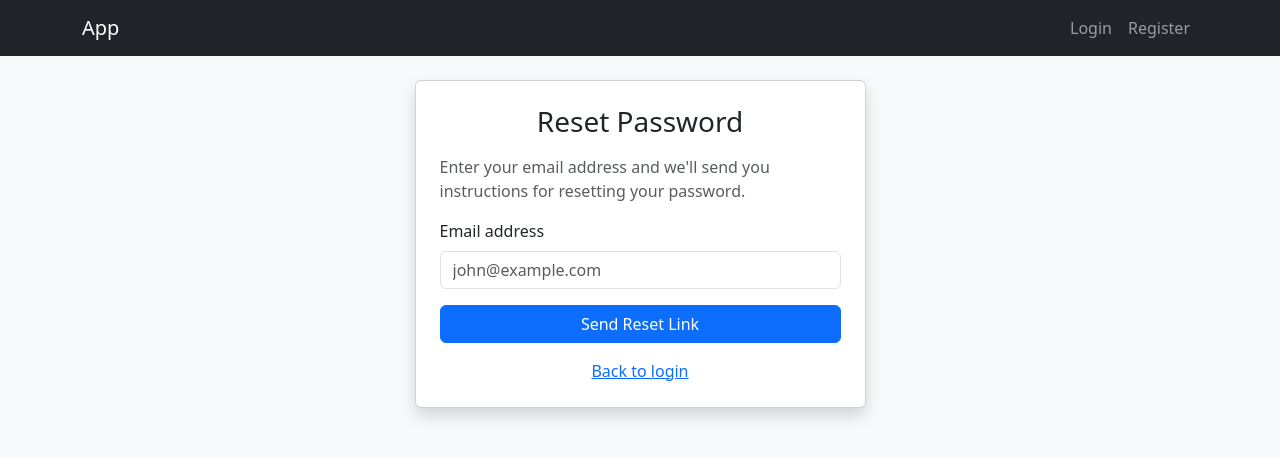
After one commit to kulfonnnn/secure-web-application, a Django app: page /password-reset/ in a window 1280 px wide. The commit adds this page. Shown: the top 458 px of the page. Run offline with Django 5.2, Linux system fonts and the light colour scheme.

Commit message:
Add password reset with one-time email token

```diff
--- a/accounts/templates/accounts/login.html
+++ b/accounts/templates/accounts/login.html
@@ -30,7 +30,8 @@
                 </form>
 
                 <div class="text-center mt-3">
-                    <a href="{% url 'accounts:register' %}">Don't have an account? Register</a>
+                <a href="{% url 'accounts:password_reset' %}">Forgot password?</a><br>
+                <a href="{% url 'accounts:register' %}">Don't have an account? Register</a>
                 </div>
             </div>
         </div>
--- /dev/null
+++ b/accounts/templates/accounts/password_reset_form.html
@@ -0,0 +1,33 @@
+{% extends "accounts/base.html" %}
+{% block title %}Reset Password{% endblock %}
+
+{% block content %}
+<div class="row justify-content-center">
+    <div class="col-md-5">
+        <div class="card shadow">
+            <div class="card-body p-4">
+                <h3 class="text-center mb-3">Reset Password</h3>
+                <p class="text-muted">
+                    Enter your email address and we'll send you instructions for resetting your password.
+                </p>
+
+                <form method="post" novalidate>
+                    {% csrf_token %}
+                    <div class="mb-3">
+                        <label class="form-label">Email address</label>
+                        <input type="email" name="email" class="form-control"
+                               placeholder="john@example.com" required>
+                    </div>
+                    <button type="submit" class="btn btn-primary w-100">
+                        Send Reset Link
+                    </button>
+                </form>
+
+                <div class="text-center mt-3">
+                    <a href="{% url 'accounts:login' %}">Back to login</a>
+                </div>
+            </div>
+        </div>
+    </div>
+</div>
+{% endblock %}
--- /dev/null
+++ b/accounts/templates/accounts/password_reset_subject.txt
@@ -0,0 +1 @@
+Password Reset Request
--- a/accounts/urls.py
+++ b/accounts/urls.py
@@ -1,4 +1,5 @@
-from django.urls import path
+from django.contrib.auth import views as auth_views
+from django.urls import path, reverse_lazy
 from . import views
 
 app_name = 'accounts'
@@ -8,5 +9,32 @@ urlpatterns = [
     path('login/', views.login_view, name='login'),
     path('register/', views.register_view, name='register'),
     path('logout/', views.logout_view, name='logout'),
-    path('dashboard/', views.dashboard_view, name='dashboard')
+    path('dashboard/', views.dashboard_view, name='dashboard'),
+
+    path('password-reset/',
+             auth_views.PasswordResetView.as_view(
+                 template_name='accounts/password_reset_form.html',
+                 email_template_name='accounts/password_reset_email.html',
+                 success_url=reverse_lazy('accounts:password_reset_done')
+             ),
+             name='password_reset'),
+
+    path('password-reset/done/',
+            auth_views.PasswordResetDoneView.as_view(
+                template_name='accounts/password_reset_done.html'
+            ),
+            name='password_reset_done'),
+
+    path('reset/<uidb64>/<token>/',
+            auth_views.PasswordResetConfirmView.as_view(
+                template_name='accounts/password_reset_confirm.html',
+                success_url=reverse_lazy('accounts:password_reset_complete'),
+            ),
+            name='password_reset_confirm'),
+
+    path('reset/done/',
+            auth_views.PasswordResetCompleteView.as_view(
+                template_name='accounts/password_reset_complete.html'
+            ),
+            name='password_reset_complete'),
 ]
```
Also changed, not shown: accounts/templates/accounts/password_reset_complete.html (added, +14 -0 lines), accounts/templates/accounts/password_reset_confirm.html (added, +42 -0 lines), accounts/templates/accounts/password_reset_done.html (added, +18 -0 lines), accounts/templates/accounts/password_reset_email.html (added, +14 -0 lines).
